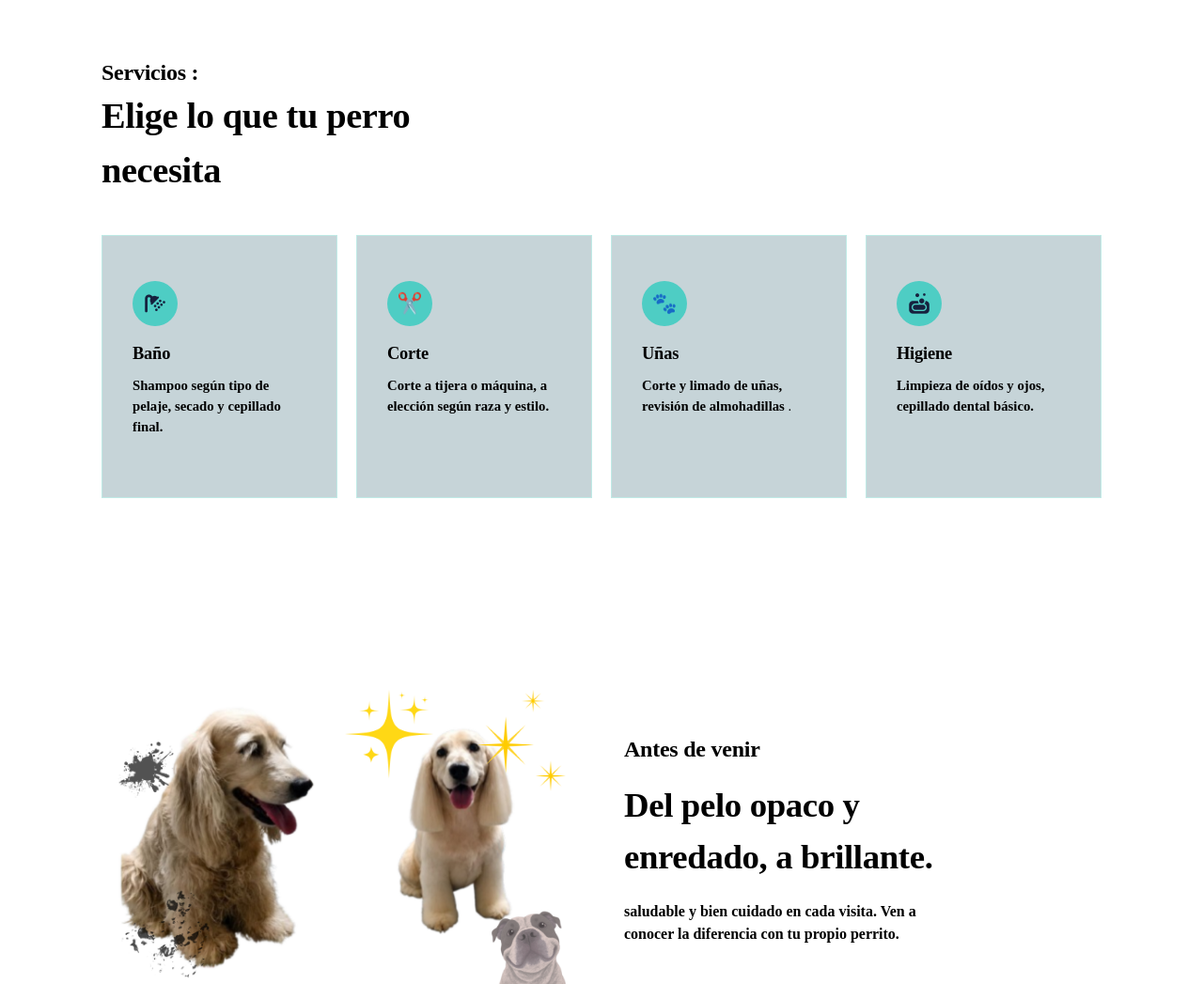
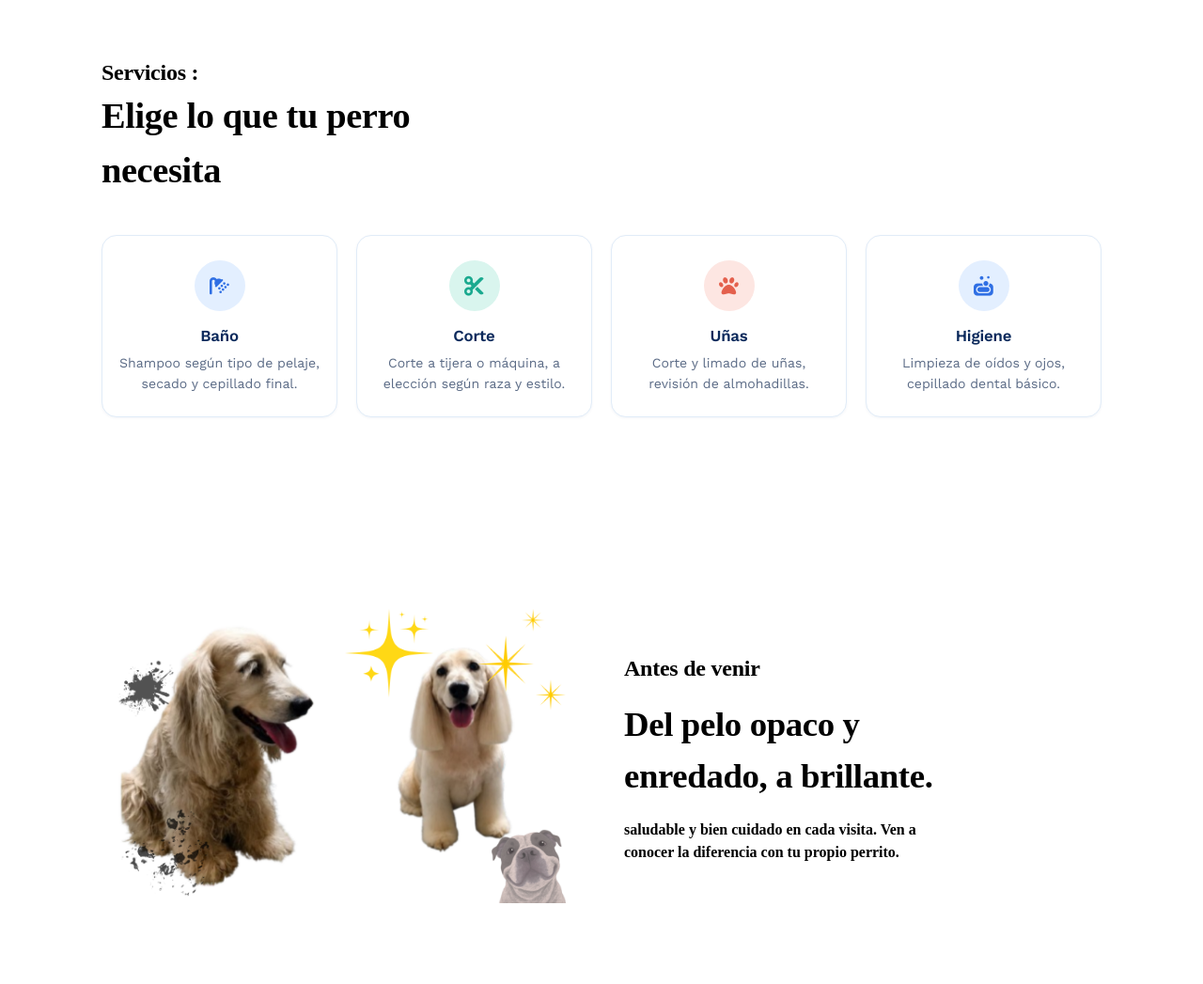
Before and after one commit to ramsesfg/airisvet-marcos, a Flask app: page / in a window 1280 px wide. Shown: the part 2850-3897 px from the top of the page at 94% size. Run offline with Flask 3, Linux system fonts and the light colour scheme; data that the repository does not hold is empty; some libraries are stand-ins or nearby versions.

Commit message:
nuevo diseño de la sección de servicios

```diff
--- a/backend/static/style.css
+++ b/backend/static/style.css
@@ -1656,3 +1656,60 @@ img {
     font-size: 0.95rem;
   }
 }
+.servicios .servicio-card {
+  display: flex;
+  flex-direction: column;
+  align-items: center;
+  text-align: center;
+  padding: 26px 16px 24px;
+  background: #ffffff;
+  border: 1px solid #e1ecf8;
+  border-radius: 16px;
+  box-shadow: 0 1px 3px rgba(20, 60, 120, 0.05);
+  font-family: "Work Sans", system-ui, -apple-system, "Segoe UI", sans-serif;
+}
+
+/* Hover suave: sube un poco, sin cambiar el borde */
+.servicios .servicio-card:hover {
+  transform: translateY(-4px);
+  border-color: #cfe0f5;
+  box-shadow: 0 12px 24px -14px rgba(20, 60, 120, 0.3);
+}
+
+.servicios .servicio-icon {
+  display: grid;
+  place-items: center;
+  width: 54px;
+  height: 54px;
+  margin: 0 0 16px;
+  border-radius: 50%;
+  font-size: 1.3rem;
+  background: var(--srv-fondo);
+  color: var(--srv-color);
+}
+
+.servicios .servicio-card h3 {
+  margin: 0 0 8px;
+  font-family: inherit;
+  font-size: 1.05rem;
+  font-weight: 700;
+  line-height: 1.25;
+  color: #0c2a5c;
+}
+
+.servicios .servicio-card p {
+  margin: 0;
+  font-size: 0.88rem;
+  line-height: 1.5;
+  color: #5b6b86;
+}
+
+/* Quita el negrita que viene del <b> dentro del texto */
+.servicios .servicio-card p b {
+  font-weight: 400;
+}
+
+/* Colores del círculo, como en el modelo */
+.servicio--azul  { --srv-fondo: #e3efff; --srv-color: #2f6fe4; }
+.servicio--menta { --srv-fondo: #d9f5ee; --srv-color: #1aa98f; }
+.servicio--coral { --srv-fondo: #fde6e2; --srv-color: #e4604d; }
--- a/backend/templates/index.html
+++ b/backend/templates/index.html
@@ -49,8 +49,8 @@
     <section class="hero-cutout">
       <div class="hero-cutout-blob hero-cutout-blob-1"></div>
 
-      <img src="{{ url_for('static', filename='img/imagen mejorada y profesional.jpg') }}" alt="Perro recién bañado en Arisvet"
-        class="hero-cutout-img">
+      <img src="{{ url_for('static', filename='img/imagen mejorada y profesional.jpg') }}"
+        alt="Perro recién bañado en Arisvet" class="hero-cutout-img">
     </section>
 
 
@@ -130,8 +130,7 @@
             </div>
             <div class="ad-foto">
               <span class="ad-tag ad-tag-despues">Después</span>
-              <img src="{{ url_for('static', filename='img/perrito.png') }}"
-                alt="Perro después del baño y corte">
+              <img src="{{ url_for('static', filename='img/perrito.png') }}" alt="Perro después del baño y corte">
             </div>
           </div>
         </div>
@@ -145,34 +144,36 @@
         <h2>Elige lo que tu perro necesita</h2>
 
         <div class="servicios-grid">
-          <article class="servicio-card">
+          <article class="servicio-card servicio--azul">
             <span class="servicio-icon">
               <i class="fa-solid fa-shower"></i>
-
             </span>
             <h3>Baño</h3>
             <p><b>Shampoo según tipo de pelaje, secado y cepillado final.</b></p>
           </article>
 
-          <article class="servicio-card">
-            <span class="servicio-icon">✂️</span>
+          <article class="servicio-card servicio--menta">
+            <span class="servicio-icon">
+              <i class="fa-solid fa-scissors"></i>
+            </span>
             <h3>Corte</h3>
-            <p> <b> Corte a tijera o máquina, a elección según raza y estilo.</b></p>
+            <p><b>Corte a tijera o máquina, a elección según raza y estilo.</b></p>
           </article>
 
-          <article class="servicio-card">
-            <span class="servicio-icon">🐾</span>
+          <article class="servicio-card servicio--coral">
+            <span class="servicio-icon">
+              <i class="fa-solid fa-paw"></i>
+            </span>
             <h3>Uñas</h3>
-            <p> <b>Corte y limado de uñas, revisión de almohadillas</b> .</p>
+            <p><b>Corte y limado de uñas, revisión de almohadillas.</b></p>
           </article>
 
-          <article class="servicio-card">
+          <article class="servicio-card servicio--azul">
             <span class="servicio-icon">
               <i class="fa-solid fa-soap"></i>
-
             </span>
             <h3>Higiene</h3>
-            <p> <b>Limpieza de oídos y ojos, cepillado dental básico.</b> </p>
+            <p><b>Limpieza de oídos y ojos, cepillado dental básico.</b></p>
           </article>
         </div>
       </div>
@@ -188,8 +189,7 @@
             </div>
             <div class="ad-foto">
               <span class="ad-tag ad-tag-despues">Después</span>
-              <img src="{{ url_for('static', filename='img/new.png') }}"
-                alt="Cocker después del baño y corte">
+              <img src="{{ url_for('static', filename='img/new.png') }}" alt="Cocker después del baño y corte">
             </div>
           </div>
         </div>
```
